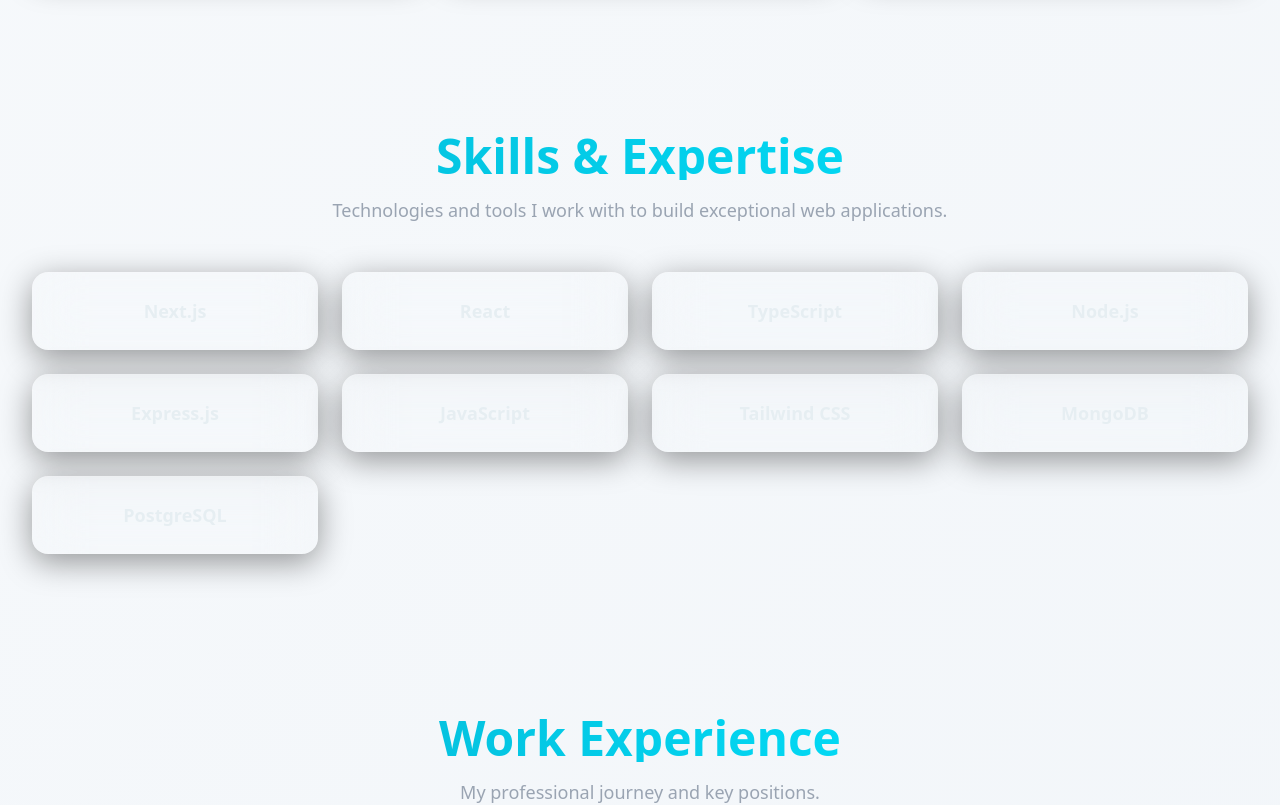
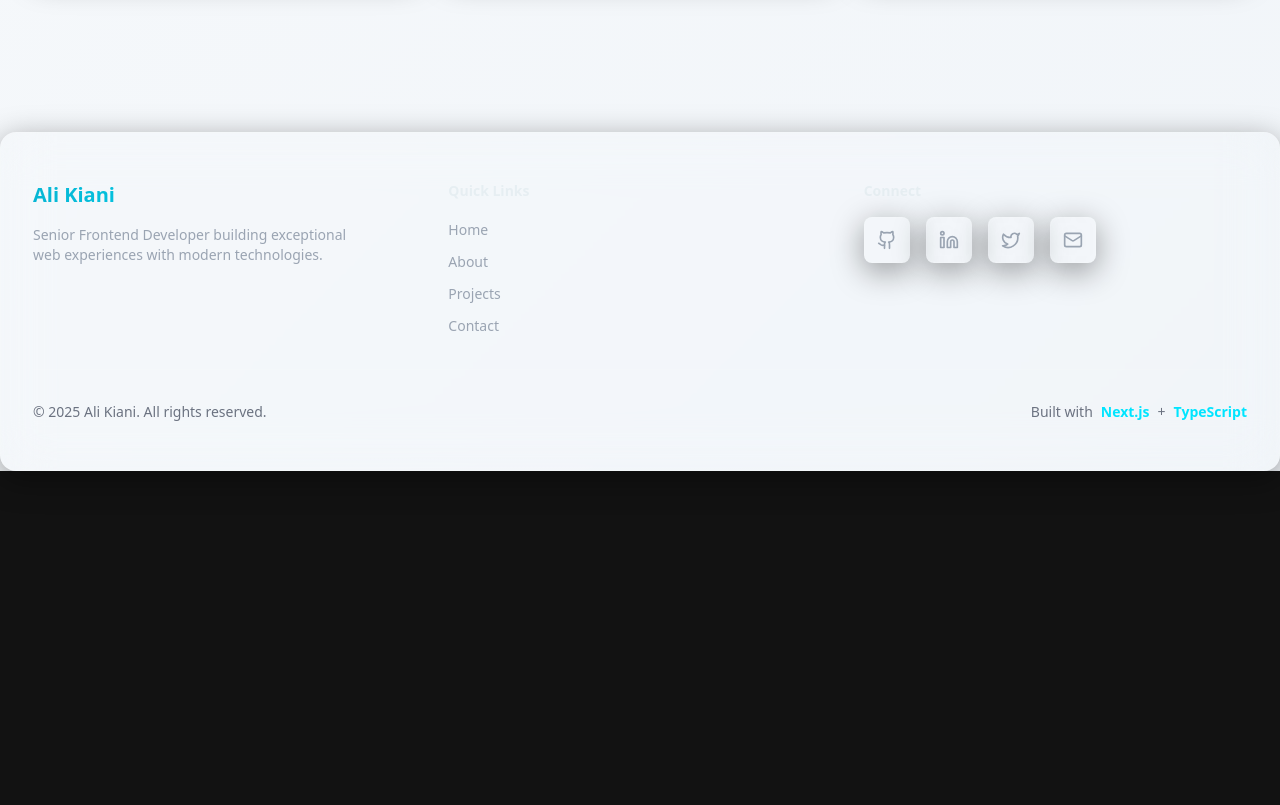
Before and after one commit to ali7887/portfolio, a Next.js app: page / in a window 1280 px wide. Shown: the part 1540-2345 px from the top of the page. After the commit the page ends 2011 px from the top, so only its background shows below. Built offline with nearby package versions, Linux system fonts and the light colour scheme.

Commit message:
Task 5 - Add Skills and Experience to homepage

```diff
--- a/src/app/page.tsx
+++ b/src/app/page.tsx
@@ -2,8 +2,6 @@
 import { Footer } from '@/components/layout/Footer';
 import { Hero } from '@/components/sections/Hero';
 import { Projects } from '@/components/sections/Projects';
-import { Skills } from '@/components/sections/Skills';
-import { Experience } from '@/components/sections/Experience';
 
 /**
  * Homepage - Main landing page
@@ -17,8 +15,9 @@
         <Hero />
         {/* Featured projects preview */}
         <Projects showFilters={false} limit={3} />
-        <Skills />
-        <Experience />
+        {/* Placeholder sections for Phase 2 */}
+        {/* <SkillsPreview /> */}
+        {/* <CTASection /> */}
       </main>
       <Footer />
     </>
```
